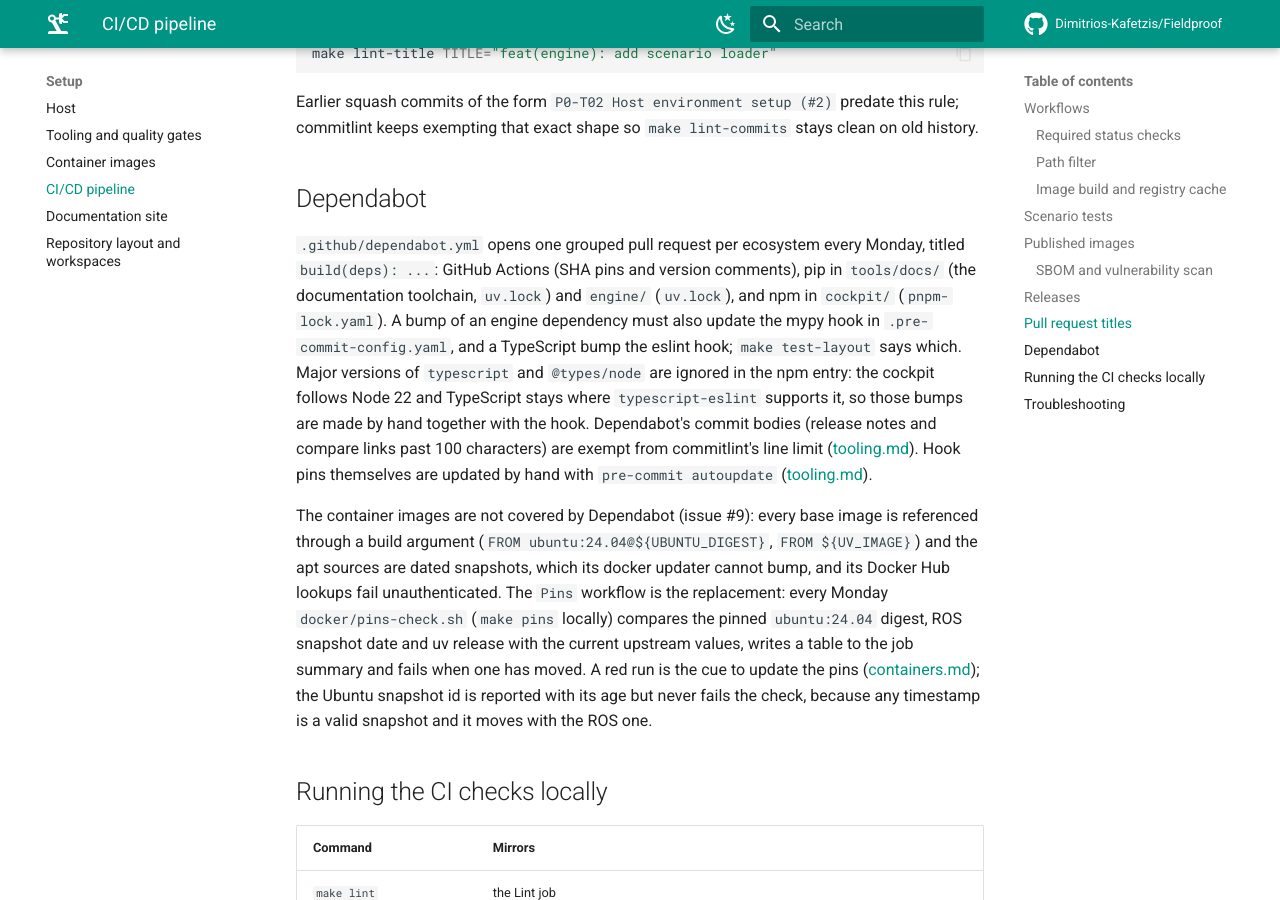
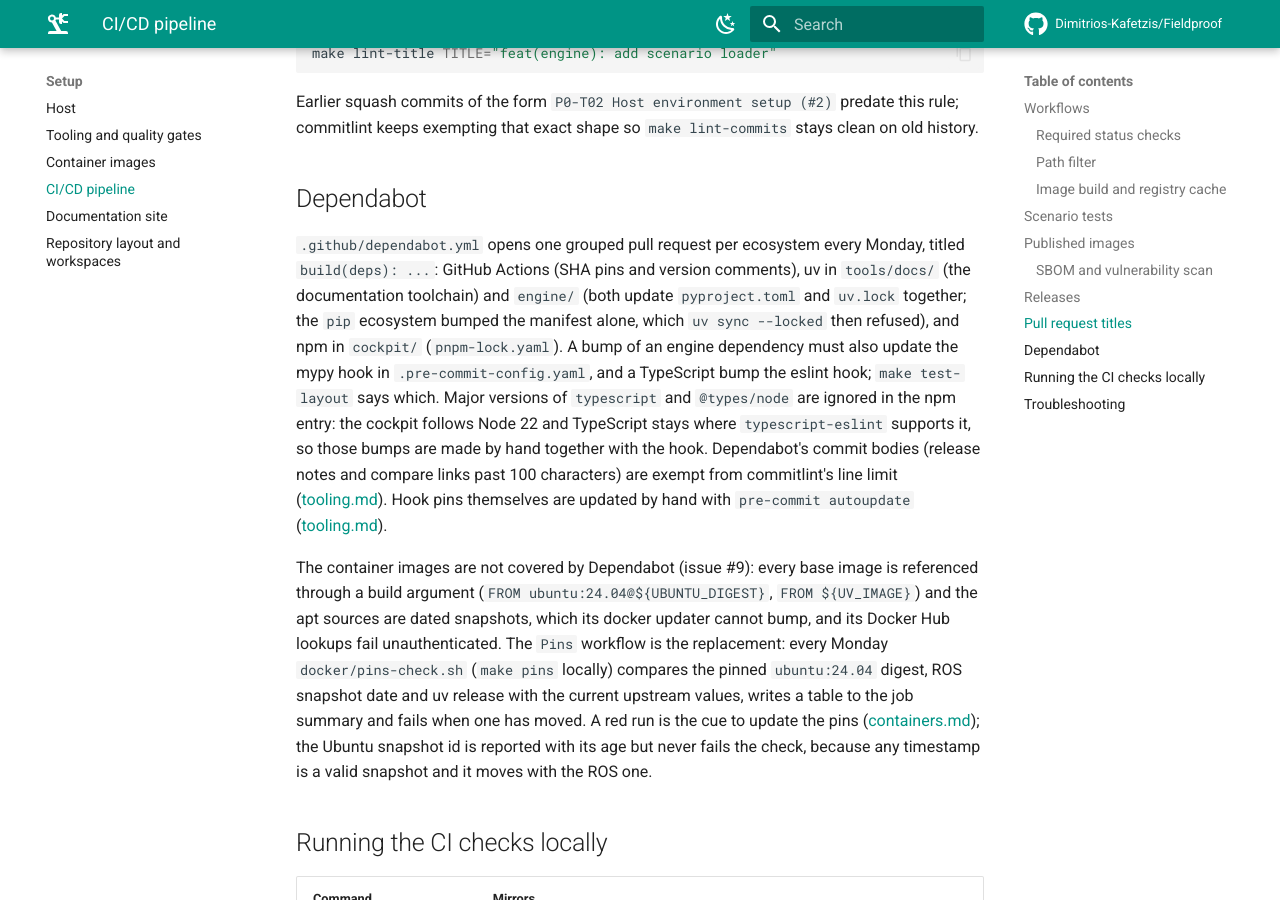
Before and after one commit to Dimitrios-Kafetzis/Fieldproof, an MkDocs documentation site: the page built from docs/setup/ci.md, in a window 1280 px wide and 900 px high, scrolled down 6391 px. Built offline with MkDocs 1.6.1 and Material for MkDocs 9.7.7, drawn with Linux system fonts in a browser that asks for light colours; comment, search, counter and statistics services are not loaded.

Commit message:
ci(deps): let Dependabot update the uv lockfiles (#90)
The pip ecosystem bumped engine/pyproject.toml alone (#86), and every job
syncs with --locked, which refuses the stale engine/uv.lock. The uv
ecosystem updates the manifest and the lockfile together, for engine/ and
tools/docs/. Workflow tests: 57 passed.

```diff
--- a/docs/setup/ci.md
+++ b/docs/setup/ci.md
@@ -217,9 +217,10 @@ commitlint keeps exempting that exact shape so `make lint-commits` stays clean o
 ## Dependabot
 
 `.github/dependabot.yml` opens one grouped pull request per ecosystem every Monday, titled
-`build(deps): ...`: GitHub Actions (SHA pins and version comments), pip in `tools/docs/` (the
-documentation toolchain, `uv.lock`) and `engine/` (`uv.lock`), and npm in `cockpit/`
-(`pnpm-lock.yaml`). A bump of an engine dependency must also update the mypy hook in
+`build(deps): ...`: GitHub Actions (SHA pins and version comments), uv in `tools/docs/` (the
+documentation toolchain) and `engine/` (both update `pyproject.toml` and `uv.lock` together; the
+`pip` ecosystem bumped the manifest alone, which `uv sync --locked` then refused), and npm in
+`cockpit/` (`pnpm-lock.yaml`). A bump of an engine dependency must also update the mypy hook in
 `.pre-commit-config.yaml`, and a TypeScript bump the eslint hook; `make test-layout` says which.
 Major versions of `typescript` and `@types/node` are ignored in the npm entry: the cockpit
 follows Node 22 and TypeScript stays where `typescript-eslint` supports it, so those bumps are
```
Also changed, not shown: 2 other files.
